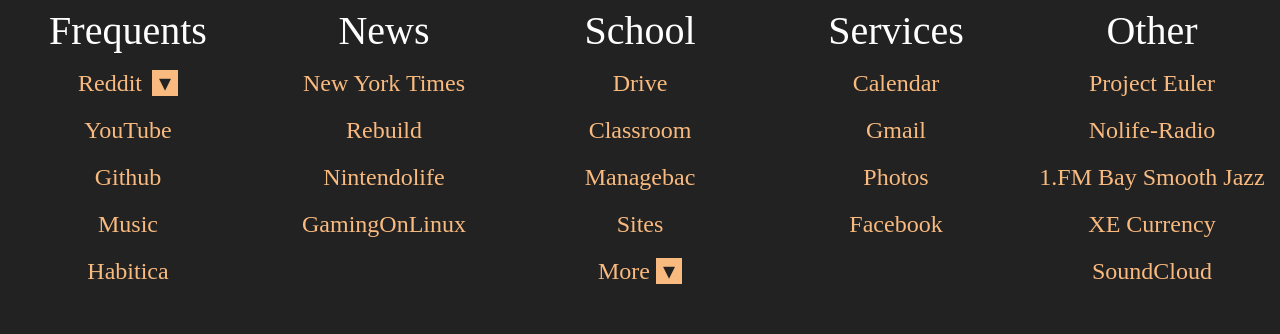
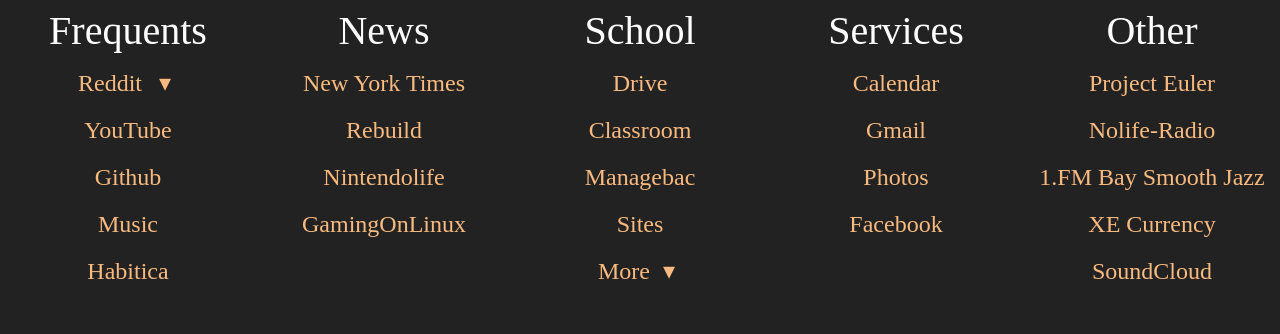
Before and after one commit to keijokorhonen/startpage, a plain HTML site: page startpage.html in a window 1280 px wide. Shown: the part 163-497 px from the top of the page. Drawn offline with nearby package versions, Linux system fonts and the light colour scheme.

Commit message:
Change color of morebtn

```diff
--- a/startpage.css
+++ b/startpage.css
@@ -70,8 +70,8 @@ ul li a {
 .more {
   display: inline;
   text-decoration: none;
-  color: #222222;
-  background-color: #f9ba7f;
+  color: #f9ba7f;
+  background-color: #222222;
   padding-left: 7px;
   padding-right: 7px;
 }
```
